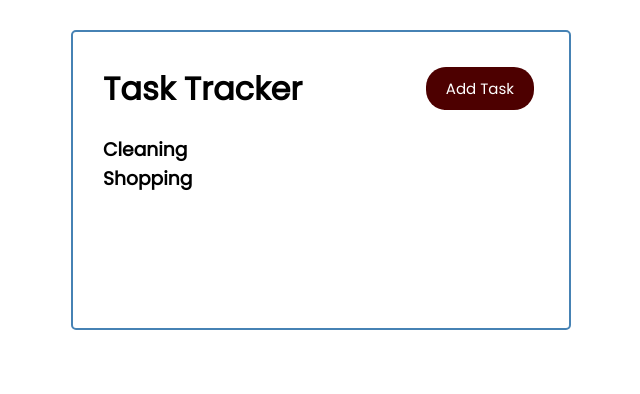
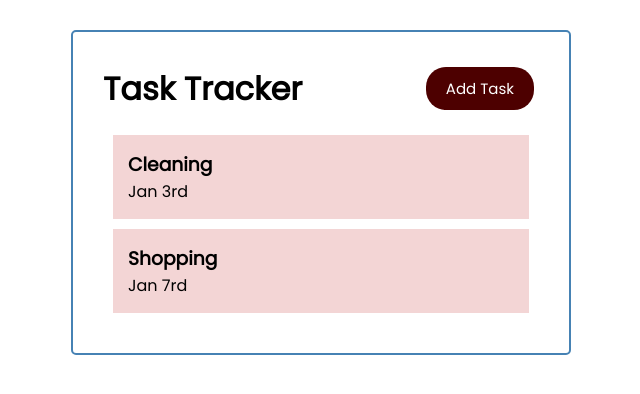
Before and after one commit to AvresCode/todoList-Vue.js, a Vue app: page / in a window 1280 px wide. Shown: the top 394 px of the page, without its empty margins (319-959 px from the left). Built offline with nearby package versions, Linux system fonts and the light colour scheme.

Commit message:
Added task component/ refactored tasks

```diff
--- a/src/App.vue
+++ b/src/App.vue
@@ -1,7 +1,7 @@
 <template>
   <div class="container">
     <Header title="Task Tracker" />
-    <tasks :tasks="tasks" />
+    <Tasks :tasks="tasks" />
   </div>
 </template>
 
--- /dev/null
+++ b/src/components/Task.vue
@@ -0,0 +1,28 @@
+<template>
+  <div class="task">
+    <h3>{{ task.text }}</h3>
+    <p>{{ task.day }}</p>
+  </div>
+</template>
+
+<script>
+export default {
+  // eslint-disable-next-line vue/multi-word-component-names
+  name: "Task",
+  props: {
+    task: Object,
+  },
+};
+</script>
+
+<style>
+.task {
+  background-color: rgb(243, 213, 213);
+  margin: 10px;
+  padding: 15px;
+}
+
+.task.reminder {
+  border-left: 5px solid rgb(118, 186, 118);
+}
+</style>
--- a/src/components/Tasks.vue
+++ b/src/components/Tasks.vue
@@ -1,15 +1,20 @@
 <template>
   <div v-for="task in tasks" :key="task.id">
-    <h3>{{ task.text }}</h3>
+    <!-- <h3>{{ task.text }}</h3> -->
+    <Task :task="task" />
   </div>
 </template>
 
 <script>
+import Task from "./Task";
 export default {
   // eslint-disable-next-line vue/multi-word-component-names
   name: "Tasks",
   props: {
     tasks: Array,
   },
+  components: {
+    Task,
+  },
 };
 </script>
```
